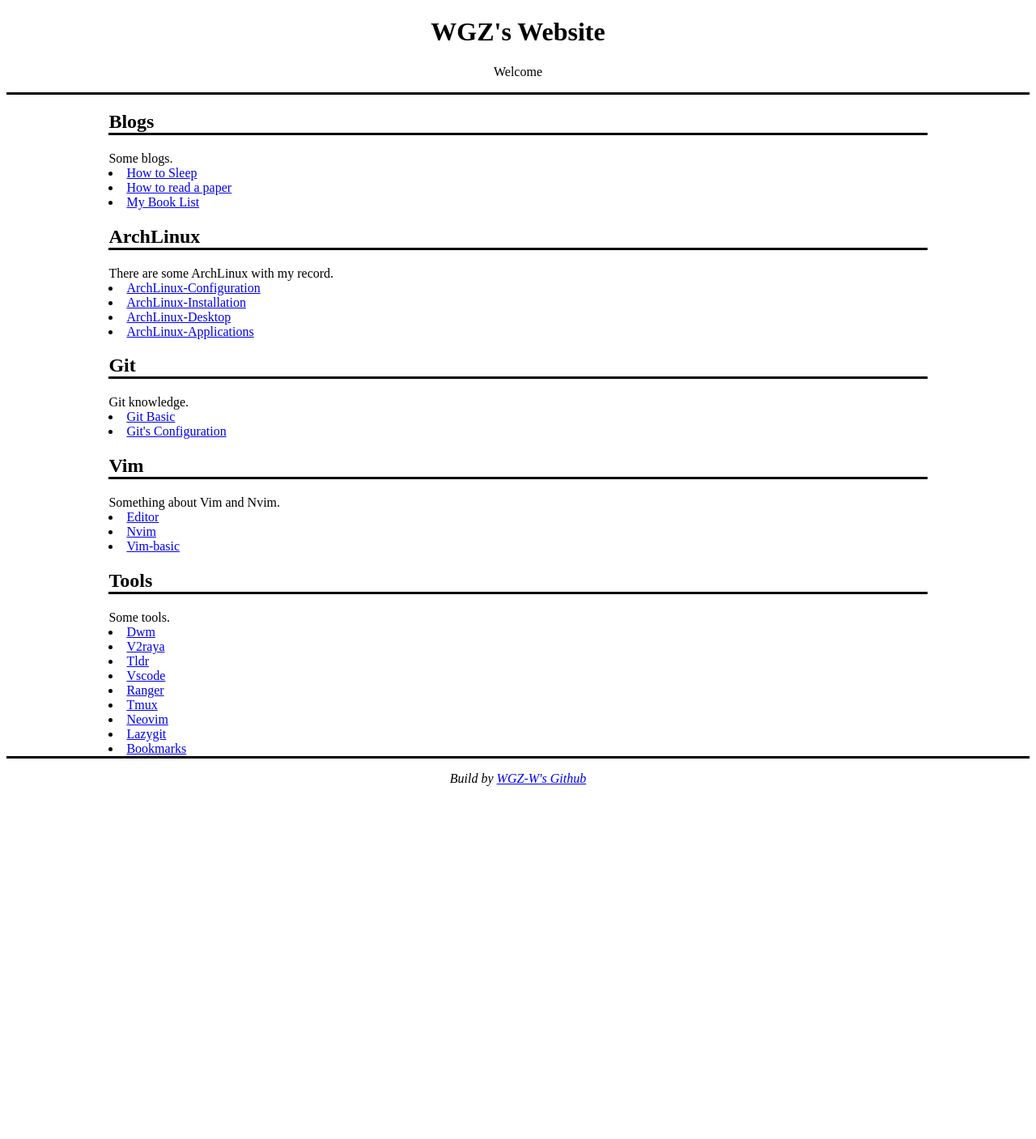
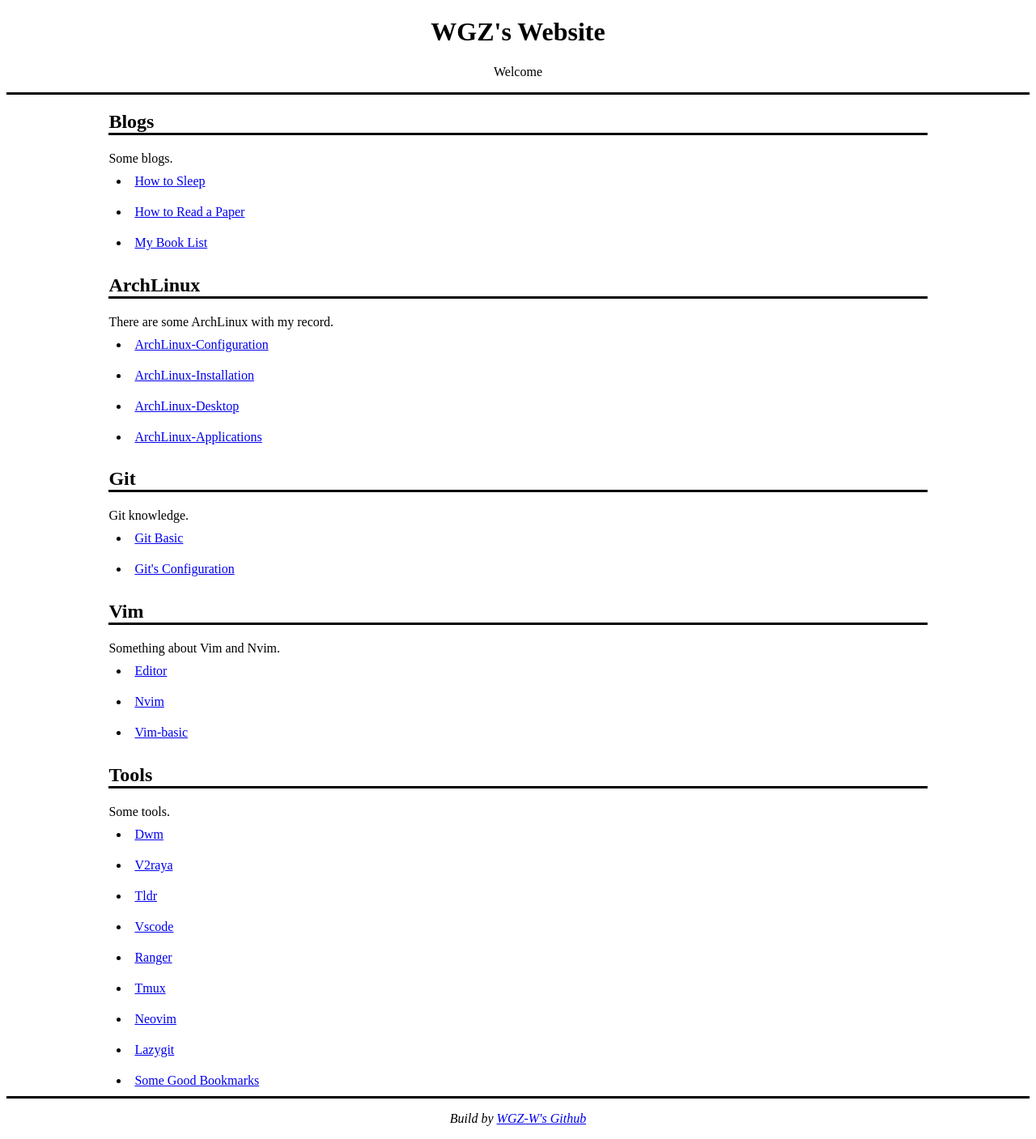
Before and after one commit to WGZ-W/wgz-w.github.io, a Jekyll site: the page built from index.html, in a window 1280 px wide. Shown: the whole page at 81% size. Built offline with Jekyll 4.4.1, drawn with Linux system fonts in a browser that asks for light colours; before the commit the page ends 987 px from its top, so only the background shows below that.

Commit message:
modify the padding of li and move bookmarks into blogs
You should know that it's the content that matters, not the appearance.

```diff
--- a/_posts/Tools/2024-09-29-bookmarks.md
+++ b/_posts/Blogs/2024-09-29-bookmarks.md
@@ -1,6 +1,6 @@
 ---
 layout: post
-title: Bookmarks
+title: "Some Good Bookmarks"
 tag: tools
 ---
 
--- a/assets/css/zsh-style.css
+++ b/assets/css/zsh-style.css
@@ -15,6 +15,10 @@
 .main {
     margin: auto;
     max-width: 80%;
+}
+
+.main li {
+    padding: 10px;
 }
 
 .main table{
--- a/blog.html
+++ b/blog.html
@@ -8,9 +8,9 @@
 
 </div>
 
-<div class="main">
+<!-- <div class="main">
   {% include table-of-blogs.html %}
-</div>
+</div> -->
 
 <div class="footer">
   <p><i>Build by
```
Also changed, not shown: _posts/Blogs/2024-10-26-how-to-read-paper.md (+1 -1 lines).
